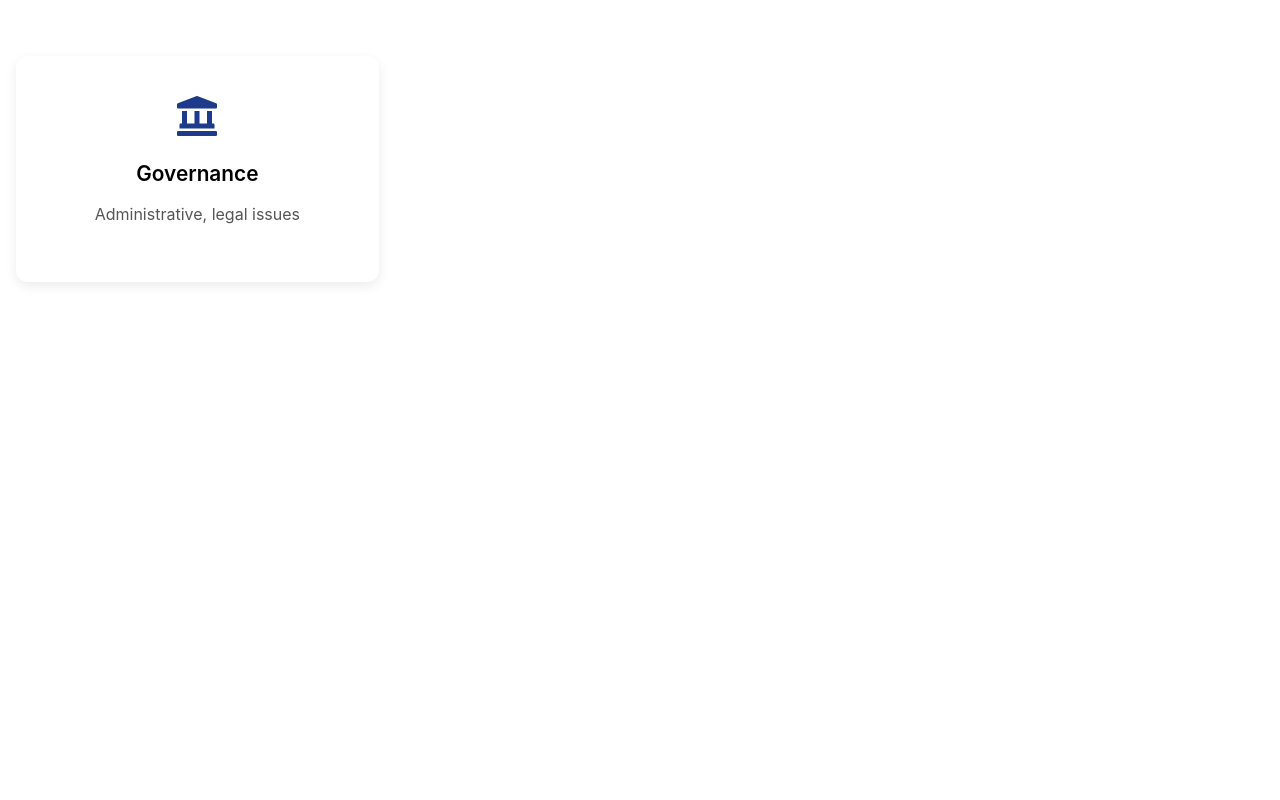
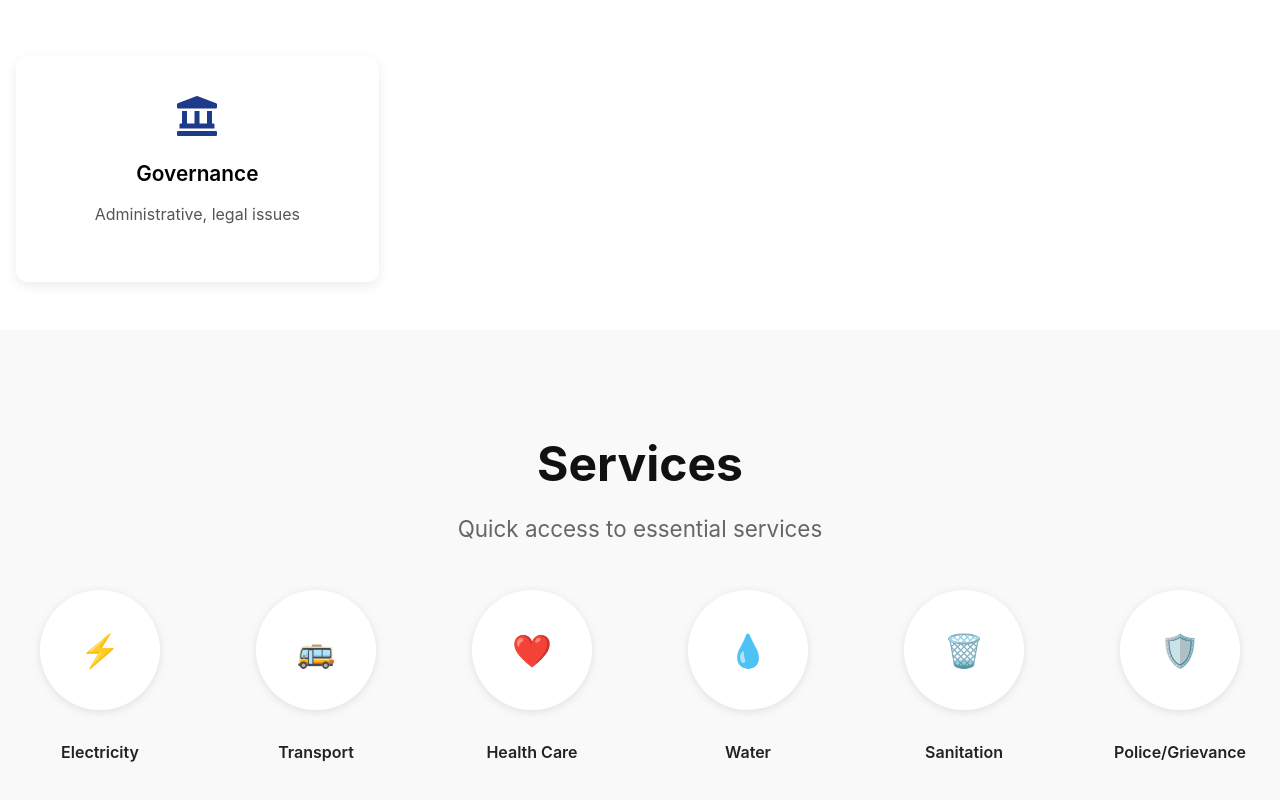
Before and after one commit to SubhashRelangi/RiseVoice, a React (Create React App) app in the folder frontend/: page / in a window 1280 px wide. Shown: the part 1495-2295 px from the top of the page. Before the commit the page ends 1825 px from the top, so only its background shows below. Built offline with nearby package versions, Linux system fonts and the light colour scheme.

Commit message:
feat: Add Services section to HomePage

```diff
--- /dev/null
+++ b/frontend/src/Components/HomePageComponents/Services.jsx
@@ -0,0 +1,31 @@
+import React from "react";
+import "../../StyleSheets/Services.css";
+
+const Services = () => {
+  const services = [
+    { name: "Electricity", icon: "⚡", className: "electricity" },
+    { name: "Transport", icon: "🚌", className: "transport" },
+    { name: "Health Care", icon: "❤️", className: "healthcare" },
+    { name: "Water", icon: "💧", className: "water" },
+    { name: "Sanitation", icon: "🗑️", className: "sanitation" },
+    { name: "Police/Grievance", icon: "🛡️", className: "police" },
+  ];
+
+  return (
+    <section className="services">
+      <h2 className="services-title">Services</h2>
+      <p className="services-subtitle">Quick access to essential services</p>
+
+      <div className="services-grid">
+        {services.map((service, index) => (
+          <div key={index} className="service-card">
+            <div className={`icon ${service.className}`}>{service.icon}</div>
+            <h3>{service.name}</h3>
+          </div>
+        ))}
+      </div>
+    </section>
+  );
+};
+
+export default Services;
--- /dev/null
+++ b/frontend/src/StyleSheets/Services.css
@@ -0,0 +1,71 @@
+.services {
+  text-align: center;
+  padding: 4rem 1rem;
+  background: #f9f9f9;
+}
+
+.services-title {
+  font-size: 3rem;
+  font-weight: bold;
+  color: #111;
+  margin-bottom: 0.5rem;
+}
+
+.services-subtitle {
+  color: #666;
+  font-size: 1.4rem;
+  margin-bottom: 3rem;
+}
+
+.services-grid {
+  display: grid;
+  grid-template-columns: repeat(auto-fit, minmax(160px, 1fr));
+  gap: 3rem;
+  max-width: 1600px;
+  margin: 0 auto;
+}
+
+.service-card {
+  display: flex;
+  flex-direction: column;
+  align-items: center;
+}
+
+.service-card .icon {
+  width: 120px;
+  height: 120px;
+  display: flex;
+  align-items: center;
+  justify-content: center;
+  border-radius: 50%;
+  font-size: 2rem;
+  background: #fff;
+  box-shadow: 0 2px 8px rgba(0, 0, 0, 0.1);
+  margin-bottom: 1rem;
+}
+
+/* Icon colors */
+.icon.electricity {
+  color: #f4b400;
+}
+.icon.transport {
+  color: #4285f4;
+}
+.icon.healthcare {
+  color: #ea4335;
+}
+.icon.water {
+  color: #1e88e5;
+}
+.icon.sanitation {
+  color: #34a853;
+}
+.icon.police {
+  color: #673ab7;
+}
+
+.service-card h3 {
+  font-size: 1rem;
+  font-weight: 600;
+  color: #222;
+}
--- a/frontend/src/pages/HomePage.jsx
+++ b/frontend/src/pages/HomePage.jsx
@@ -3,6 +3,7 @@ import Navigation from '../Components/Navigation'
 import HeroSection from '../Components/HomePageComponents/HeroSection'
 import Dashboard from '../Components/HomePageComponents/Dashboard'
 import Departments from '../Components/HomePageComponents/Departments'
+import Services from '../Components/HomePageComponents/Services'
 
 const HomePage = () => {
   return (
@@ -11,6 +12,7 @@ const HomePage = () => {
       <HeroSection />
       <Dashboard />
       <Departments />
+      <Services />
     </div>
   )
 }
```
